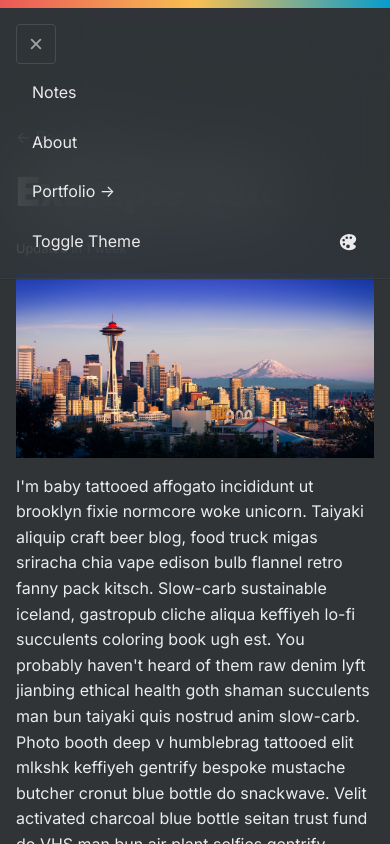
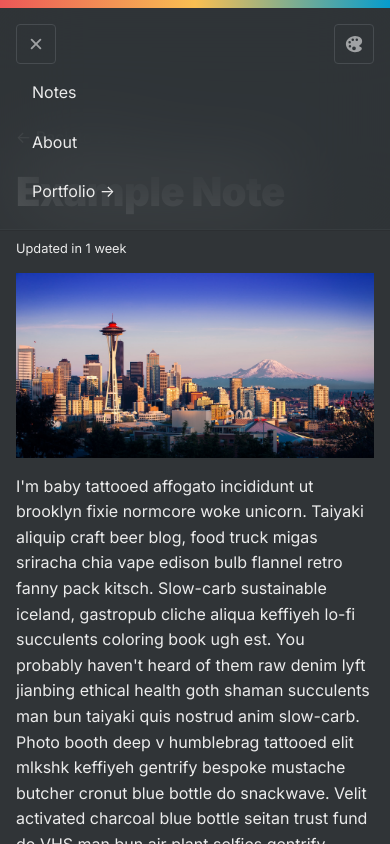
Before and after one commit to ryan-parag/ryanparag.com, a Next.js app: page /post/demo-post-1 in a window 390 px wide. Both pictures are taken after a click on the button 36 px from the left and 44 px from the top of the page. Shown: the top 844 px of the page. Built offline with nearby package versions, Linux system fonts and the light colour scheme.

Commit message:
remove theme switcher from mobile nav

```diff
--- a/components/Header/index.js
+++ b/components/Header/index.js
@@ -246,9 +246,16 @@ export default function Header({ toggleTheme, theme }) {
               (
                 <>
                   <MobileNavList>
+                    <div style={{ display: 'flex', justifyContent: 'space-between'}}>
                       <ThemeButton onClick={closeMobile}>
                         <svg xmlns='http://www.w3.org/2000/svg' width='20' height='20' viewBox='0 0 512 512'><path d='M289.94,256l95-95A24,24,0,0,0,351,127l-95,95-95-95A24,24,0,0,0,127,161l95,95-95,95A24,24,0,1,0,161,385l95-95,95,95A24,24,0,0,0,385,351Z'/></svg>
                       </ThemeButton>
+                      <ThemeButton
+                        onClick={toggle}
+                      >
+                        <svg xmlns='http://www.w3.org/2000/svg' fill="currentColor" width='20' height='20' viewBox='0 0 512 512'><path d='M441,336.2l-.06-.05c-9.93-9.18-22.78-11.34-32.16-12.92l-.69-.12c-9.05-1.49-10.48-2.5-14.58-6.17-2.44-2.17-5.35-5.65-5.35-9.94s2.91-7.77,5.34-9.94l30.28-26.87c25.92-22.91,40.2-53.66,40.2-86.59S449.73,119.92,423.78,97c-35.89-31.59-85-49-138.37-49C223.72,48,162,71.37,116,112.11c-43.87,38.77-68,90.71-68,146.24s24.16,107.47,68,146.23c21.75,19.24,47.49,34.18,76.52,44.42a266.17,266.17,0,0,0,86.87,15h1.81c61,0,119.09-20.57,159.39-56.4,9.7-8.56,15.15-20.83,15.34-34.56C456.14,358.87,450.56,345.09,441,336.2ZM112,208a32,32,0,1,1,32,32A32,32,0,0,1,112,208Zm40,135a32,32,0,1,1,32-32A32,32,0,0,1,152,343Zm40-199a32,32,0,1,1,32,32A32,32,0,0,1,192,144Zm64,271a48,48,0,1,1,48-48A48,48,0,0,1,256,415Zm72-239a32,32,0,1,1,32-32A32,32,0,0,1,328,176Z'/></svg>
+                      </ThemeButton>
+                    </div>
                     <MobileNavItem>
                       <NavItem href="/">
                         <a>Notes</a>
@@ -264,18 +271,14 @@ export default function Header({ toggleTheme, theme }) {
                         Portfolio &rarr;
                       </a>
                     </MobileNavItem>
-                    <MobileNavItem>
-                      <div className="theme-button" role="button" onClick={toggle}>
-                        <span>Toggle Theme</span>
-                        <svg xmlns='http://www.w3.org/2000/svg' fill="currentColor" width='20' height='20' viewBox='0 0 512 512'><path d='M441,336.2l-.06-.05c-9.93-9.18-22.78-11.34-32.16-12.92l-.69-.12c-9.05-1.49-10.48-2.5-14.58-6.17-2.44-2.17-5.35-5.65-5.35-9.94s2.91-7.77,5.34-9.94l30.28-26.87c25.92-22.91,40.2-53.66,40.2-86.59S449.73,119.92,423.78,97c-35.89-31.59-85-49-138.37-49C223.72,48,162,71.37,116,112.11c-43.87,38.77-68,90.71-68,146.24s24.16,107.47,68,146.23c21.75,19.24,47.49,34.18,76.52,44.42a266.17,266.17,0,0,0,86.87,15h1.81c61,0,119.09-20.57,159.39-56.4,9.7-8.56,15.15-20.83,15.34-34.56C456.14,358.87,450.56,345.09,441,336.2ZM112,208a32,32,0,1,1,32,32A32,32,0,0,1,112,208Zm40,135a32,32,0,1,1,32-32A32,32,0,0,1,152,343Zm40-199a32,32,0,1,1,32,32A32,32,0,0,1,192,144Zm64,271a48,48,0,1,1,48-48A48,48,0,0,1,256,415Zm72-239a32,32,0,1,1,32-32A32,32,0,0,1,328,176Z'/></svg>
-                      </div>
-                    </MobileNavItem>
                   </MobileNavList>
                 </>
               )
               :
               (
                 <>
+                  <div style={{ display: 'flex', justifyContent: 'space-between', width: '100%'}}>
+                    <div style={{ display: 'inline-flex', alignItems: 'center'}}>
                       <ThemeButton onClick={() => setExpanded(true)}>
                         <svg xmlns='http://www.w3.org/2000/svg' width='20' height='20' viewBox='0 0 512 512'><line x1='88' y1='152' x2='424' y2='152' fill="none" stroke="currentColor" strokeLinecap="round" strokeMiterlimit="10" strokeWidth="48px"/><line x1='88' y1='256' x2='424' y2='256' fill="none" stroke="currentColor" strokeLinecap="round" strokeMiterlimit="10" strokeWidth="48px"/><line x1='88' y1='360' x2='424' y2='360' fill="none" stroke="currentColor" strokeLinecap="round" strokeMiterlimit="10" strokeWidth="48px"/></svg>
                       </ThemeButton>
@@ -283,6 +286,13 @@ export default function Header({ toggleTheme, theme }) {
                         <strong>
                           Ryan's Notes
                         </strong>
+                      </div>
+                    </div>
+                    <ThemeButton
+                      onClick={toggle}
+                    >
+                      <svg xmlns='http://www.w3.org/2000/svg' fill="currentColor" width='20' height='20' viewBox='0 0 512 512'><path d='M441,336.2l-.06-.05c-9.93-9.18-22.78-11.34-32.16-12.92l-.69-.12c-9.05-1.49-10.48-2.5-14.58-6.17-2.44-2.17-5.35-5.65-5.35-9.94s2.91-7.77,5.34-9.94l30.28-26.87c25.92-22.91,40.2-53.66,40.2-86.59S449.73,119.92,423.78,97c-35.89-31.59-85-49-138.37-49C223.72,48,162,71.37,116,112.11c-43.87,38.77-68,90.71-68,146.24s24.16,107.47,68,146.23c21.75,19.24,47.49,34.18,76.52,44.42a266.17,266.17,0,0,0,86.87,15h1.81c61,0,119.09-20.57,159.39-56.4,9.7-8.56,15.15-20.83,15.34-34.56C456.14,358.87,450.56,345.09,441,336.2ZM112,208a32,32,0,1,1,32,32A32,32,0,0,1,112,208Zm40,135a32,32,0,1,1,32-32A32,32,0,0,1,152,343Zm40-199a32,32,0,1,1,32,32A32,32,0,0,1,192,144Zm64,271a48,48,0,1,1,48-48A48,48,0,0,1,256,415Zm72-239a32,32,0,1,1,32-32A32,32,0,0,1,328,176Z'/></svg>
+                    </ThemeButton>
                   </div>
                 </>
               )
```
Lines whose indentation alone changed are shown as unchanged.
